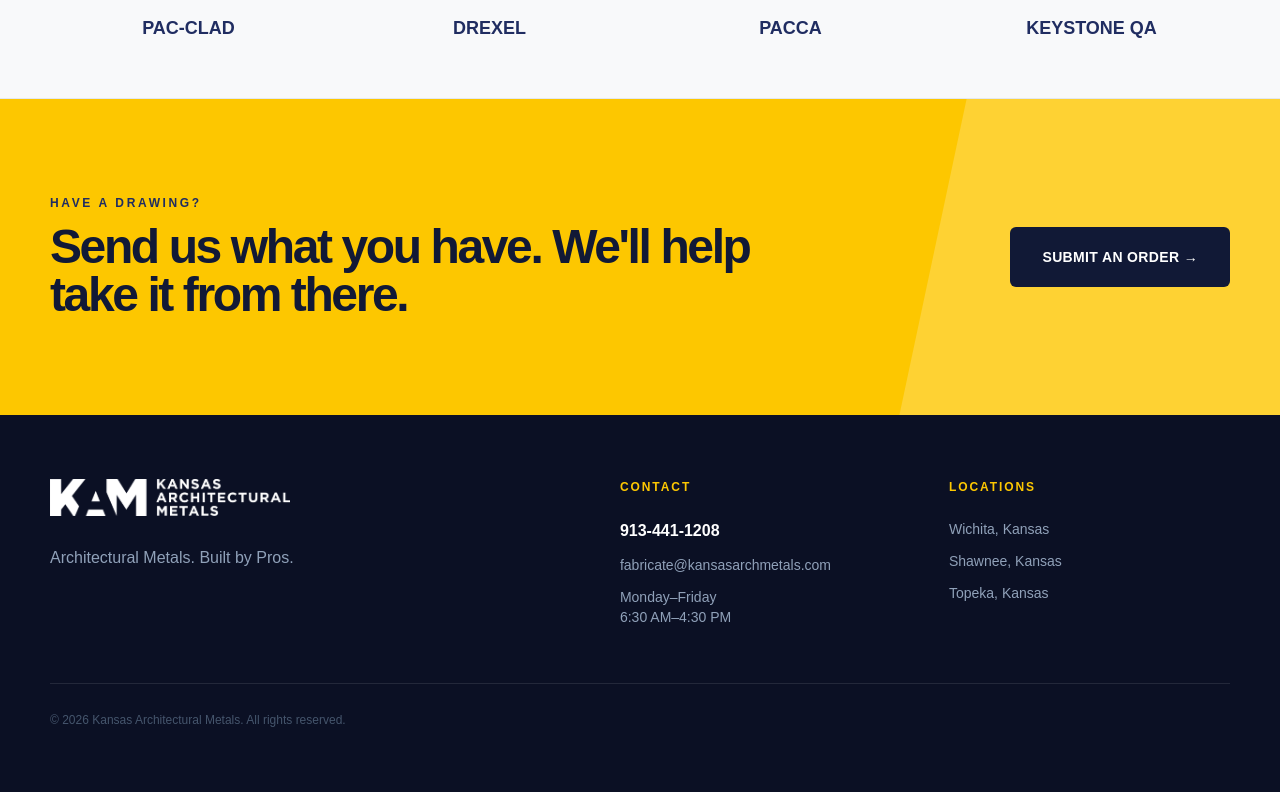
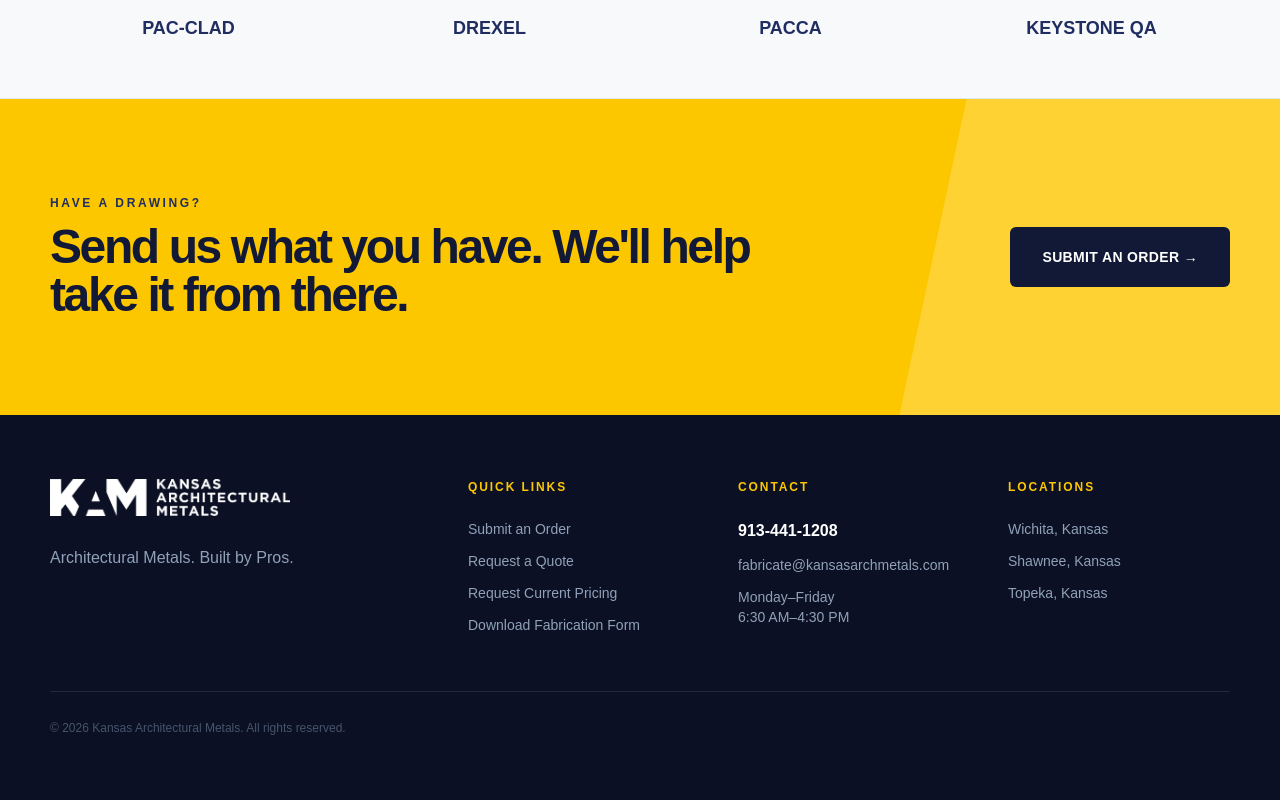
Before and after one commit to DEVINEAST87/kam-website, a Next.js app: page / in a window 1280 px wide. Shown: the part 6267-7067 px from the top of the page. Built offline with nearby package versions, Linux system fonts and the light colour scheme.

Commit message:
Add homepage quick links

```diff
--- a/app/page.tsx
+++ b/app/page.tsx
@@ -635,7 +635,7 @@
       {/* FOOTER */}
       <footer id="contact" className="bg-[#0b1024] py-14 text-white sm:py-16">
         <div className="kam-container">
-          <div className="grid gap-10 lg:grid-cols-[1.3fr_.7fr_.7fr] lg:gap-12">
+          <div className="grid gap-10 lg:grid-cols-[1.25fr_.75fr_.75fr_.75fr] lg:gap-12">
             <div>
               <Image
                 src="/logos/kam-logo-horizontal.png"
@@ -648,6 +648,44 @@
               <p className="mt-7 max-w-md leading-7 text-slate-400">
                 Architectural Metals. Built by Pros.
               </p>
+            </div>
+
+            <div>
+              <p className="text-xs font-black uppercase tracking-[0.16em] text-yellow-400">
+                Quick Links
+              </p>
+
+              <div className="mt-6 space-y-3 text-sm">
+                <Link
+                  href="/submit-order"
+                  className="block text-slate-400 transition hover:text-white"
+                >
+                  Submit an Order
+                </Link>
+
+                <Link
+                  href="/request-quote"
+                  className="block text-slate-400 transition hover:text-white"
+                >
+                  Request a Quote
+                </Link>
+
+                <Link
+                  href="/request-pricing"
+                  className="block text-slate-400 transition hover:text-white"
+                >
+                  Request Current Pricing
+                </Link>
+
+                <a
+                  href="/downloads/KAM-Fabrication-Order-Form.pdf"
+                  target="_blank"
+                  rel="noopener noreferrer"
+                  className="block text-slate-400 transition hover:text-white"
+                >
+                  Download Fabrication Form
+                </a>
+              </div>
             </div>
 
             <div>
```
